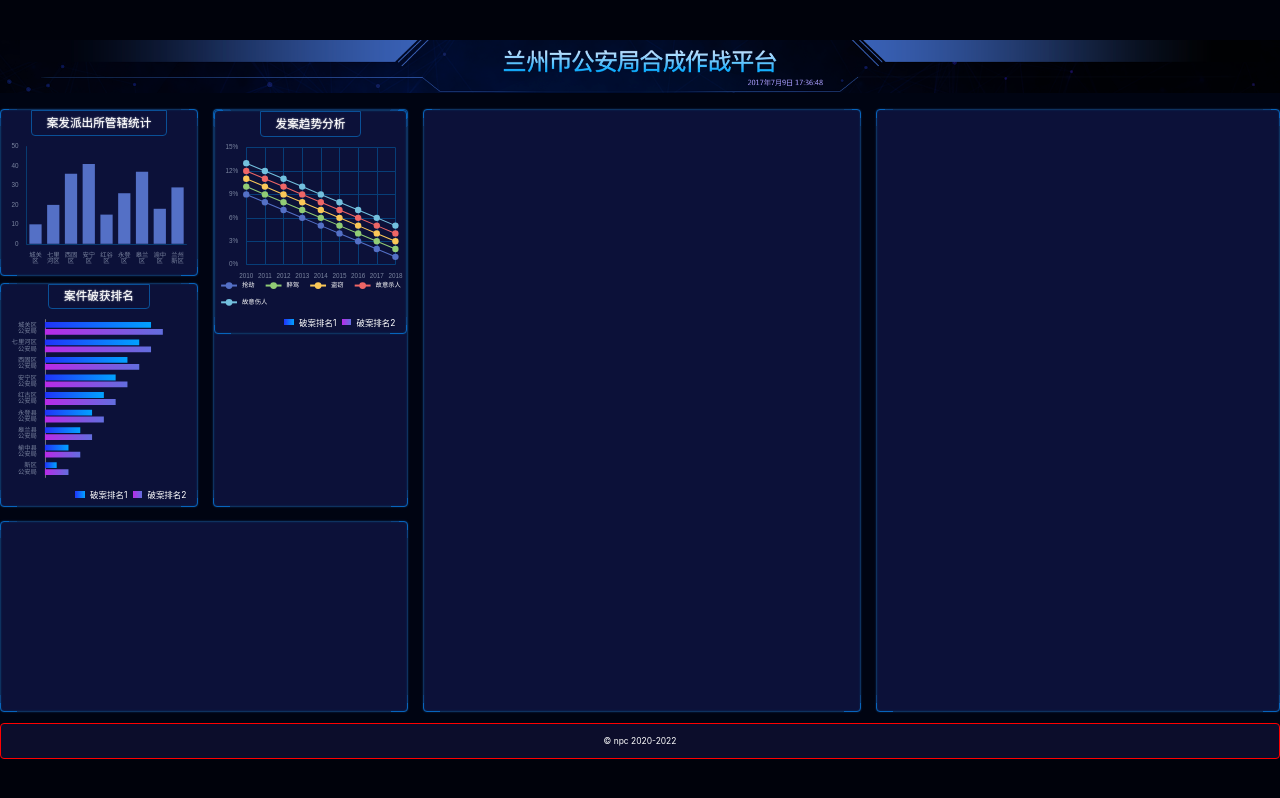
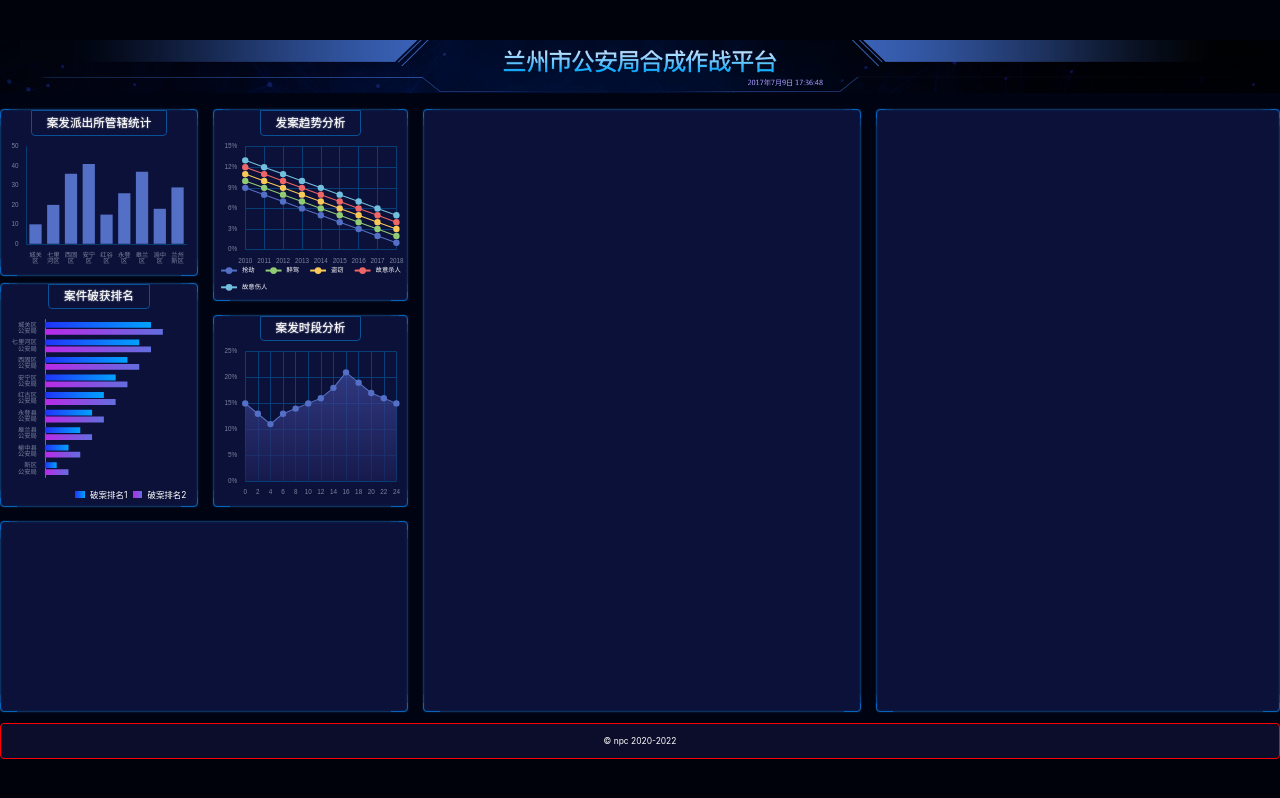
Before and after one commit to chen-qionghua/bigScreen, a React (Vite) app: page /#/ in a window 1280 px wide. Built offline with nearby package versions, Linux system fonts and the light colour scheme.

Commit message:
chart4完成

```diff
--- a/src/components/chart-3.tsx
+++ b/src/components/chart-3.tsx
@@ -75,13 +75,10 @@
     }))},[])
 
   return (
-    <div className="bordered 破获排名">
+    <div className="bordered 发案趋势">
       <h2>发案趋势分析</h2>
       <div ref={divRef}className="chart"></div>
-      <div className="legend">
-        <span className="first"/> 破案排名1
-        <span className="second"/> 破案排名2
-      </div>
+
     </div>
   )
 }
--- /dev/null
+++ b/src/components/chart-4.tsx
@@ -0,0 +1,61 @@
+import React, {useEffect, useRef} from 'react';
+import * as echarts from 'echarts';
+import {baseChartOptions} from '../shared/base-chart-options';
+import {createEchartOptions} from '../shared/create-echart-options';
+const  px = (n) => n/ 2420 * (window as any).pageWidth
+
+export const Chart4 = () => {
+  const divRef = useRef(null)
+  useEffect(() => {
+    let myChart = echarts.init(divRef.current);
+    myChart.setOption(createEchartOptions( {
+      xAxis: {
+        type: 'category',
+        boundaryGap: false,
+        data: [0, 2, 4, 6, 8, 10, 12, 14, 16, 18, 20, 22, 24],
+        splitLine: {show: true, lineStyle: {color: '#073E78'}},
+        axisTick: {show: false},
+        axisLine: {show: false},
+      },
+      yAxis: {
+        type: 'value',
+        splitLine: {lineStyle: {color: '#073E78'}},
+        axisLabel: {
+          formatter(val) {
+            return val * 100 + '%';
+          }
+        }
+      },
+      series: [{
+        name: '故意伤人',
+        type: 'line',
+        data: [
+          0.15, 0.13, 0.11,
+          0.13, 0.14, 0.15,
+          0.16, 0.18, 0.21,
+          0.19, 0.17, 0.16,
+          0.15
+        ],
+        symbol: 'circle',
+        symbolSize: px(12),
+        lineStyle: {width: px(2)},
+        areaStyle: {
+          color: new echarts.graphic.LinearGradient(0, 0, 0, 1, [{
+            offset: 0,
+            color: '#414a9f'
+          }, {
+            offset: 1,
+            color: '#1b1d52'
+          }]),
+        }
+      }]
+    }))},[])
+
+  return (
+    <div className="bordered 案发时段">
+      <h2>案发时段分析</h2>
+      <div ref={divRef} className="chart"></div>
+
+    </div>
+  )
+}
--- a/src/pages/home.scss
+++ b/src/pages/home.scss
@@ -67,6 +67,9 @@
     }
     >.section2 {
       grid-area: box2;
+      display: flex;
+      flex-direction: column;
+      justify-content: space-between;
     }
     >.section3 {
       grid-area: box3;
@@ -77,7 +80,7 @@
     >.section5 {
       grid-area: box5;
     }
-    .管辖统计,.破获排名, .发案趋势{
+    .管辖统计, .破获排名, .发案趋势, .案发时段{
       height: px(315);
       display: flex;
       flex-direction: column;
@@ -96,6 +99,9 @@
         flex: 1;
         width: 100%;
       }
+    }
+    .发案趋势, .案发时段 {
+      height: px(363);
     }
     .破获排名 {
       height: px(423);
--- a/src/pages/home.tsx
+++ b/src/pages/home.tsx
@@ -5,6 +5,7 @@
 import {Chart1} from '../components/chart-1';
 import {Chart2} from '../components/chart-2';
 import {Chart3} from '../components/chart-3';
+import {Chart4} from '../components/chart-4';
 
 export const Home = () => {
   const year = new Date().getFullYear();
@@ -16,11 +17,10 @@
           <Chart1/>
           <Chart2/>
         </section>
-        <section className="bordered section2">
           <section className="section2">
           <Chart3/>
+          <Chart4/>
           </section>
-        </section>
         <section className="bordered section3"></section>
         <section className="bordered section4"></section>
         <section className="bordered section5"></section>
```
